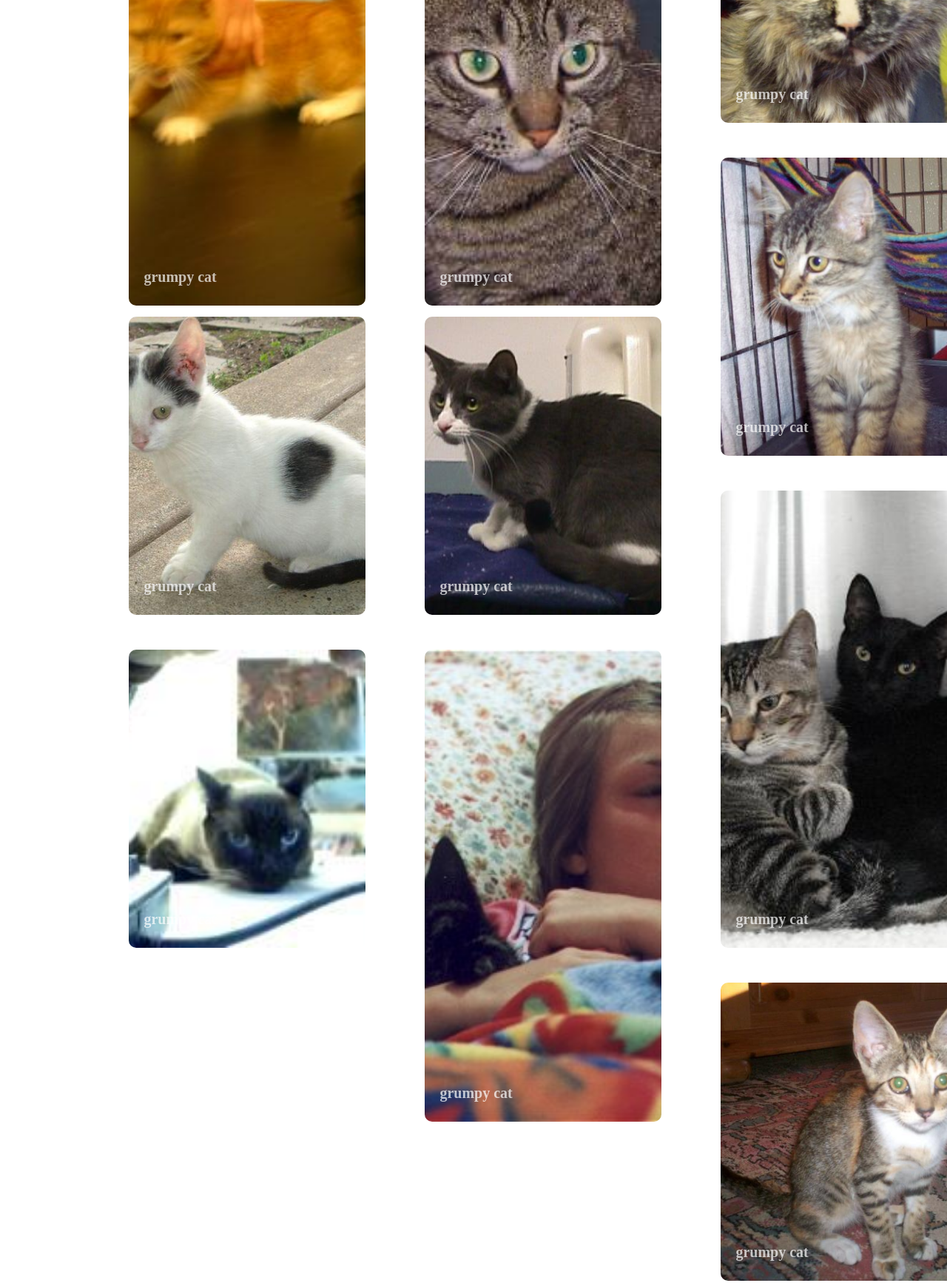
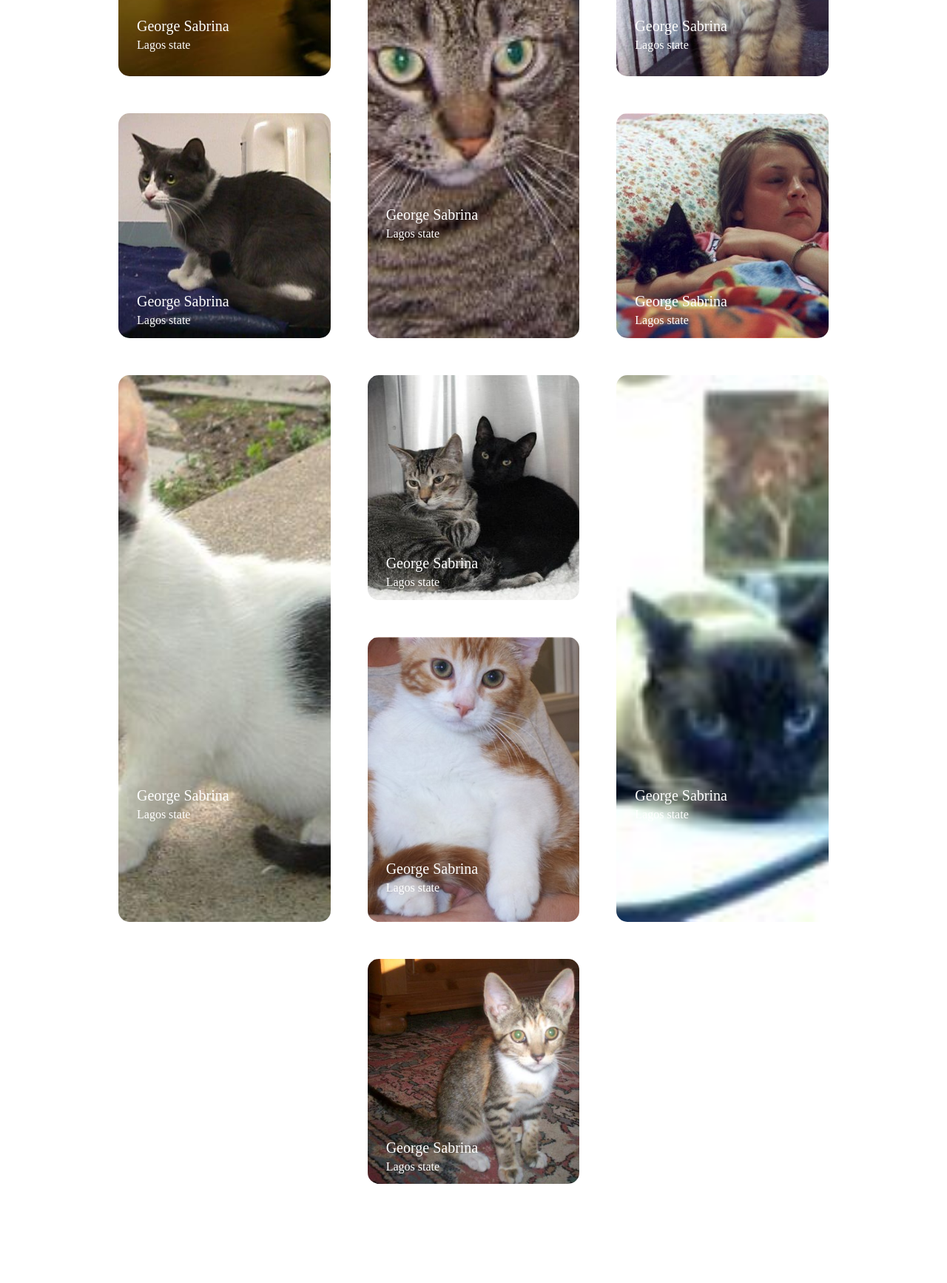
Before and after one commit to marv-tech/Gallery-project, a plain HTML site: page index.html in a window 1280 px wide. Shown: the part 556-2290 px from the top of the page at 74% size. After the commit the page ends 2216 px from the top, so only its background shows below. Drawn offline with Linux system fonts and the light colour scheme; no server answers.

Commit message:
restructuring

```diff
--- a/css/style.css
+++ b/css/style.css
@@ -4,191 +4,230 @@
 
 body{
     background: rgb(255,255,255);
-background: linear-gradient(0deg, rgba(255,255,255,0.5858718487394958) 80%, rgba(179,179,180,1) 100%);
+    padding: 0;
+    margin: 0;
 }
 
 .search-bar{
-    display: flex;
-    justify-content: center;
-    align-items: center;
-    width: 100%;
+  display: flex;
+  justify-content: center;
+  align-items: center;
+  width: 100%;
+  background-color: #DCE2E8;
 
 }
 
 .bar{
-    width: 80%;
-    margin-top: 150px;
-    margin-bottom: 70px;
-    height: 60px;
-    border-radius: 15px;
-    font-size: 20px;
-    padding:5px;
+  width: 80%;
+  margin-top: 150px;
+  margin-bottom: 70px;
+  height: 60px;
+  border-radius: 15px;
+  font-size: 20px;
+  padding:5px;
 
 }
 
+.gallery-container{
+  padding: 0;
+  margin: 0;
+  /* background:linear-gradient(rgba(0,0,0,.04),rgba(0,0,0,.2),rgba(0,0,0,.2),rgba(0,0,0,.95)); */
+  background:linear-gradient(
+    #DCE2E8 0%,
+    #DCE2E8 9.5%,
+    white 9.5%,
+    white 100%
+  )
+}
+
+
+
 .img-container{
     display: grid;
-    width: 80%;
-    margin: 30px auto;
-    grid-template-columns: auto  auto auto ;
-    grid-template-rows: 420px 200px 220px 200px 220px 200px 220px 200px 220px;
-    column-gap: 0;
-    row-gap: 15px;
+    /* border: 2px solid red; */
+    margin: 50px;
+    grid-template-columns: auto;
+    gap: 30px;
+}
+.grid-item-cont{
+  min-height: 300px;
+  padding:10px;
+  cursor: default;
+  position: relative;
+
+}
+img{
+  max-width: 635px;
+  min-height: 300px;
+
 }
 
-figure{
-    padding: 0;
-    width: 320px;
-    position: relative;
-    border-radius: 10px;
-    border-radius: 10px;
+.imageBio{
+  position: absolute;
+  bottom: 0;
+  top: 70%;
+  padding-left: 25px;
+  color: white;
+}
+
+.imageAuthor{
+  font-size: 20px;
+  padding-bottom: 0;
+  margin-bottom: 0;
+}
+
+.authorLocation{
+  padding-top: 5px;
+  margin-top: 0;
 
 }
-figcaption{
-    position: absolute;
-    bottom: 0;
-    color: white;
-    font-size: 20px;
-    font-weight: 900;
-    padding-left: 20px;
-    width: 100%;
-    height: 50px;
-    opacity: 0.7;
+.grid-item{
+  width: 100%;
+  border-radius: 15px;
+  object-fit: cover;
 }
 
-.gallery-img{
-    width: 320px;
-    height: 100%;
-    border-radius: 10px;
-    object-fit: cover;
-    cursor: pointer;
-    transition: 0.3s;
+.grid-item:hover{
+  animation: bounceOut 0.5s linear;
+  cursor: pointer;
 }
 
-.grid-item1{
-    grid-row-start: 1;
-    grid-row-end: 3;
+
+@keyframes bounceOut {
+
+0% {
+  opacity: 1;
+  transform: scale(0.9);
 }
 
-.grid-item2{
-    grid-row-start: 1;
-    grid-row-end: 3;
-}
-.grid-item3{
-    grid-row-start: 1;
-    grid-row-end: 2;
-}
-.grid-item4{
-    grid-row-start: 2;
-    grid-row-end: 4;
+100% {
+  opacity: 1;
+  transform: scale(1);
 }
 
-.grid-item5{
-    grid-row-start: 3;
-    grid-row-end: 5;
 }
 
-.grid-item6{
-    grid-row-start: 3;
-    grid-row-end: 5;
+
+
+  /* Two columns Image Width on tablets */
+  @media only screen and (min-width: 640px){
+    .img-container{
+      display: grid;
+      grid-template-columns: repeat(auto-fill,minmax(250px,1fr));
+      gap: 30px;
+
+  }
+
+  .gallery-container{
+    background:linear-gradient(
+      #DCE2E8 0%,
+      #DCE2E8 20%,
+      white 20%,
+      white 100%
+    )
+  }
+
+  .tworows{
+    grid-column: 2/3;
+    grid-row: 1/3;
+  }
+
+
+  .tworows2{
+    grid-column: 1/2;
+    grid-row: 3/5;
+
+  }
+  .tworows3{
+    grid-column: 2/3;
+    grid-row: 3/5;
+
+
+  }
+  .tworows4{
+    grid-column: 1/2;
+    grid-row: 5/7;
+
+  }
+
+  .grid-item-cont{
+    min-height: 250px;
+    padding:10px;
+
+  }
+  .grid-item-cont img{
+    height: 100%;
+    width: 100%;
+    object-fit: cover;
+  }
+
+
+  }
+
+   /* 100% Image Width on large screens */
+  @media only screen and (min-width: 1100px){
+    .img-container{
+      display: grid;
+      grid-template-columns: auto auto auto;
+      margin-top: 0;
+      margin-left: 150px;
+      margin-right: 150px;
+      gap: 30px;
+
+  }
+
+  .gallery-container{
+    background:linear-gradient(
+      #DCE2E8 0%,
+      #DCE2E8 20%,
+      white 20%,
+      white 100%
+    )
+  }
+
+
+.tworows{
+  grid-column: 2/3;
+  grid-row: 1/3;
+
 }
 
-.grid-item7{
-    grid-row-start: 5;
-    grid-row-end: 7;
+.tworowsImg{
+  object-fit: cover;
+
+}
+.tworows2{
+  grid-column: 1/2;
+  grid-row: 3/5;
+
+}
+.tworows3{
+  grid-column: 3/4;
+  grid-row: 3/5;
+
+}
+.tworows4{
+  grid-column: 2/3;
+  grid-row: 5/7;
+
 }
 
-.grid-item8{
-    grid-row-start: 5;
-    grid-row-end: 8;
-}
-.grid-item9{
-    grid-row-start: 4;
-    grid-row-end: 7;
-}
-.grid-item10{
-    grid-row-start: 7;
-    grid-row-end: 9;
-    grid-column-start: 3;
-    grid-column-end: 4;
+.grid-item-cont img{
+  height: 100%;
+  width: 100%;
+  object-fit: cover;
 }
 
-/* Style the Image Used to Trigger the Modal */
-#myImg {
-    border-radius: 5px;
-    cursor: pointer;
-    transition: 0.3s;
+.grid-item-cont{
+  position: relative;
+}
+
+.imageBio{
+  position: absolute;
+  bottom: 15%;
+  top: 72%;
+  padding-left: 25px;
+  color: white;
+}
+
   }
-
-  #myImg:hover {opacity: 0.7;}
-
-  /* The Modal (background) */
-  .modal {
-    display: none; /* Hidden by default */
-    position: fixed; /* Stay in place */
-    z-index: 1; /* Sit on top */
-    padding-top: 100px; /* Location of the box */
-    left: 0;
-    top: 0;
-    width: 100%; /* Full width */
-    height: 100%; /* Full height */
-    overflow: auto; /* Enable scroll if needed */
-    background-color: rgb(0,0,0); /* Fallback color */
-    background-color: rgba(0,0,0,0.9); /* Black w/ opacity */
-  }
-
-  /* Modal Content (Image) */
-  .modal-content {
-    margin: auto;
-    display: block;
-    width: 80%;
-    max-width: 700px;
-  }
-
-  /* Caption of Modal Image (Image Text) - Same Width as the Image */
-  #caption {
-    margin: auto;
-    display: block;
-    width: 80%;
-    max-width: 700px;
-    text-align: center;
-    color: #ccc;
-    padding: 10px 0;
-    height: 150px;
-  }
-
-  /* Add Animation - Zoom in the Modal */
-  .modal-content, #caption {
-    animation-name: zoom;
-    animation-duration: 0.6s;
-  }
-
-  @keyframes zoom {
-    from {transform:scale(0)}
-    to {transform:scale(1)}
-  }
-
-  /* The Close Button */
-  .close {
-    position: absolute;
-    top: 15px;
-    right: 35px;
-    color: #f1f1f1;
-    font-size: 40px;
-    font-weight: bold;
-    transition: 0.3s;
-  }
-
-  .close:hover,
-  .close:focus {
-    color: #bbb;
-    text-decoration: none;
-    cursor: pointer;
-  }
-
-  /* 100% Image Width on Smaller Screens */
-  @media only screen and (max-width: 700px){
-    .modal-content {
-      width: 100%;
-    }
-  }
--- a/index.html
+++ b/index.html
@@ -12,87 +12,103 @@
         <section class="search-bar">
 
             <input type="search" class="bar" placeholder= " Search for photos">
+        </section>
 
+        <section>
 
+            <div class="img-container">
+                <div class="grid-item-cont">
+                    <img src="/img/0.jpg" alt="" class="grid-item  image">
+
+                    <div class="imageBio">
+                        <p class="imageAuthor"> George Sabrina</p>
+                        <p class="authorLocation">Lagos state</p>
+                    </div>
+                </div>
+                <div class="grid-item-cont tworows">
+                    <img src="/img/1.jpg" alt=""class="grid-item image tworowsImg" >
+
+                    <div class="imageBio">
+                        <p class="imageAuthor"> George Sabrina</p>
+                        <p class="authorLocation">Lagos state</p>
+                    </div>
+                </div>
+                <div class="grid-item-cont">
+                    <img src="/img/2.jpg" alt="" class="grid-item  ">
+
+                    <div class="imageBio">
+                        <p class="imageAuthor"> George Sabrina</p>
+                        <p class="authorLocation">Lagos state</p>
+                    </div>
+                </div>
+                <div class="grid-item-cont tworows2">
+                    <img src="/img/3.jpg" alt="" class="grid-item">
+
+                    <div class="imageBio">
+                        <p class="imageAuthor"> George Sabrina</p>
+                        <p class="authorLocation">Lagos state</p>
+                    </div>
+                </div>
+                <div class="grid-item-cont">
+                    <img src="/img/4.jpg" alt="" class="grid-item">
+
+                    <div class="imageBio">
+                        <p class="imageAuthor"> George Sabrina</p>
+                        <p class="authorLocation">Lagos state</p>
+                    </div>
+                </div>
+
+                <div class="grid-item-cont tworows3">
+                    <img src="/img/5.jpg" alt="" class="grid-item ">
+
+                    <div class="imageBio">
+                        <p class="imageAuthor"> George Sabrina</p>
+                        <p class="authorLocation">Lagos state</p>
+                    </div>
+                </div>
+                <div class="grid-item-cont">
+                    <img src="/img/6.jpg" alt="" class="grid-item">
+
+                    <div class="imageBio">
+                        <p class="imageAuthor"> George Sabrina</p>
+                        <p class="authorLocation">Lagos state</p>
+                    </div>
+                </div>
+                <div class="grid-item-cont  tworows4">
+                    <img src="/img/7.jpg" alt="" class="grid-item">
+
+                    <div class="imageBio">
+                        <p class="imageAuthor"> George Sabrina</p>
+                        <p class="authorLocation">Lagos state</p>
+                    </div>
+                </div>
+                <div class="grid-item-cont">
+                    <img src="/img/8.jpg" alt="" class="grid-item">
+
+                    <div class="imageBio">
+                        <p class="imageAuthor"> George Sabrina</p>
+                        <p class="authorLocation">Lagos state</p>
+                    </div>
+
+                </div>
+                <div class="grid-item-cont">
+                    <img src="/img/9.jpg" alt="" class="grid-item">
+
+                    <div class="imageBio">
+                        <p class="imageAuthor"> George Sabrina</p>
+                        <p class="authorLocation">Lagos state</p>
+                    </div>
+                </div>
+            </div>
 
         </section>
 
-        <section class="img-container">
 
-            <figure class="double gallery-img grid-item1">
-                <img src="/img/0.jpg" alt="cat" class="gallery-img long">
-                <figcaption> grumpy cat</figcaption>
-            </figure>
-
-            <!-- The Modal -->
-            <div id="myModal" class="modal">
-
-                <!-- The Close Button -->
-                <span class="close">&times;</span>
-
-                <!-- Modal Content (The Image) -->
-                <img class="modal-content" id="img01">
-
-                <!-- Modal Caption (Image Text) -->
-                <div id="caption"></div>
-            </div>
-
-            <figure class="double gallery-img grid-item2">
-                <img src="/img/1.jpg" alt="cat" class="gallery-img long">
-                <figcaption> grumpy cat</figcaption>
-
-            </figure>
-
-            <figure class="single grid-item3">
-                <img src="/img/10.jpg" alt="cat" class="gallery-img short">
-                <figcaption> grumpy cat</figcaption>
-
-            </figure>
-            <figure class="grid-item4">
-                <img src="/img/2.jpg" alt="cat" class="gallery-img">
-                <figcaption> grumpy cat</figcaption>
-
-            </figure>
-
-            <figure class="grid-item5">
-                <img src="/img/3.jpg" alt="cat" class="gallery-img">
-                <figcaption> grumpy cat</figcaption>
-
-            </figure>
-            <figure class="grid-item6">
-                <img src="/img/4.jpg" alt="cat" class="gallery-img">
-                <figcaption> grumpy cat</figcaption>
-
-            </figure>
-            <figure class="grid-item7">
-                <img src="/img/5.jpg" alt="cat" class="gallery-img">
-                <figcaption> grumpy cat</figcaption>
-
-            </figure>
-
-            <figure class="grid-item8">
-                <img src="/img/6.jpg" alt="cat" class="gallery-img">
-                <figcaption> grumpy cat</figcaption>
-
-            </figure>
-
-            <figure class="grid-item9">
-                <img src="/img/8.jpg" alt="cat" class="gallery-img">
-                <figcaption> grumpy cat</figcaption>
-
-            </figure>
-
-            <figure class="grid-item10">
-                <img src="/img/7.jpg" alt="cat" class="gallery-img">
-                <figcaption> grumpy cat</figcaption>
-            </figure>
-
-        </section>
 
     </div>
 
 
 
-    <script src="/script.js"></script>
+    <script src="script.js"></script>
 </body>
 </html>
--- a/script.js
+++ b/script.js
@@ -1,17 +1,27 @@
-const randomImage_URL = "https://api.unsplash.com"
-fetch (randomImage_URL, {
-    method: 'get',
-    headers:{
-        Authorization: 'Y7PQHND2WUFyWG6VWU5R2c5YiLUVWDM3bjv4bGDU72k'
-    },
-    mode:'no-cors',
-    cache:'default',
-})
+// const randomImage_URL = "https://api.unsplash.com"
+// fetch (randomImage_URL, {
+//     method: 'get',
+//     headers:{
+//         Authorization: 'Y7PQHND2WUFyWG6VWU5R2c5YiLUVWDM3bjv4bGDU72k'
+//     },
+//     mode:'no-cors',
+//     cache:'default'
+// })
+// .then(res => res.json())
+// .then (data => console.log(data))
+// .catch(error => console.log(error))
 
-    .then(function (response){
-        return response.json()
-    })
 
-    .then (function (data){
-        console.log(data)
-    })
+const images = document.querySelectorAll('img')
+
+function fixHeight (){
+    var height =Math.floor(Math.random() * (500- 300+1)) + 300;
+    for (let i = 0; i < images.length; i++) {
+        console.log('hi')
+
+        images[i].style.height = height;
+    }
+    console.log('hi')
+}
+
+fixHeight ();
```
